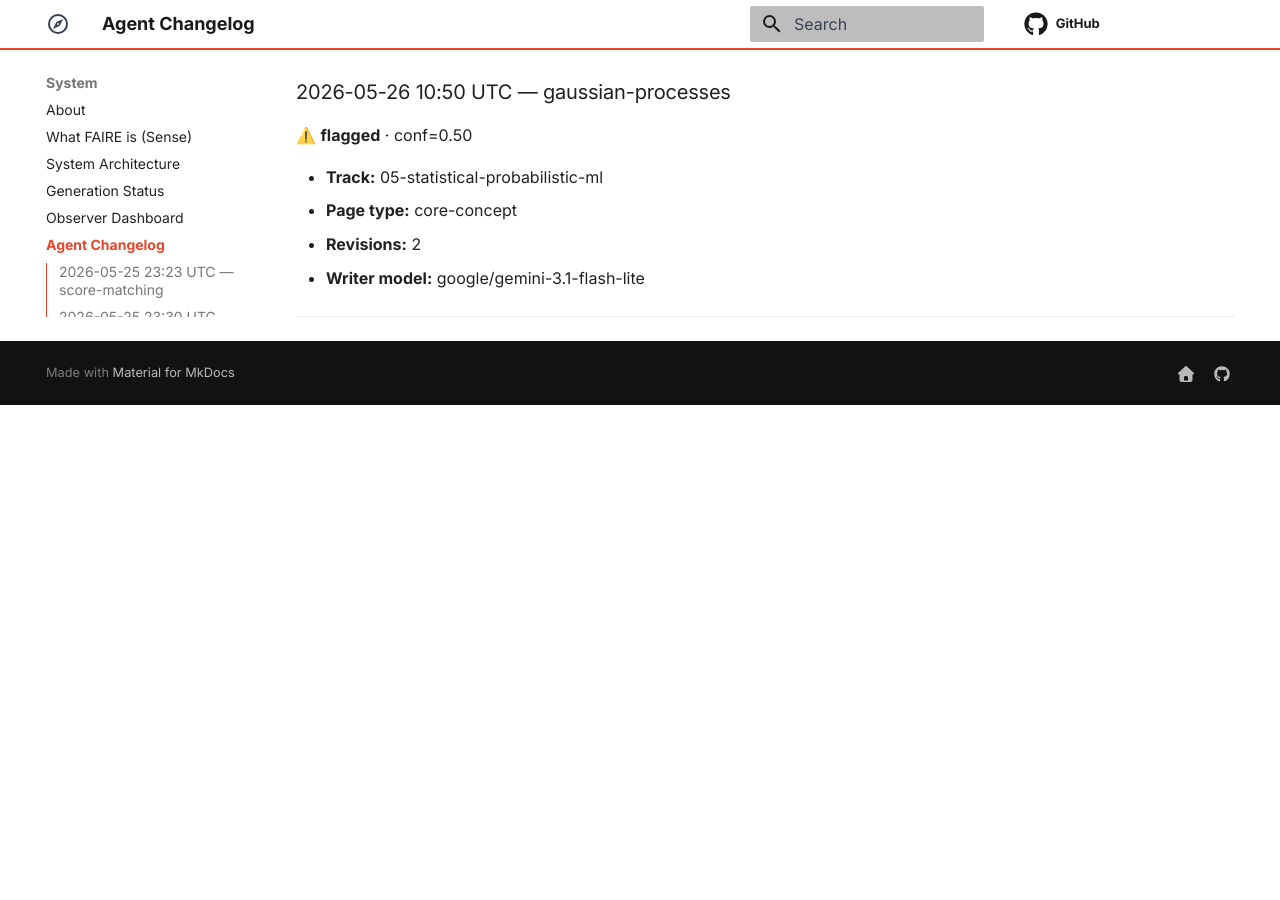
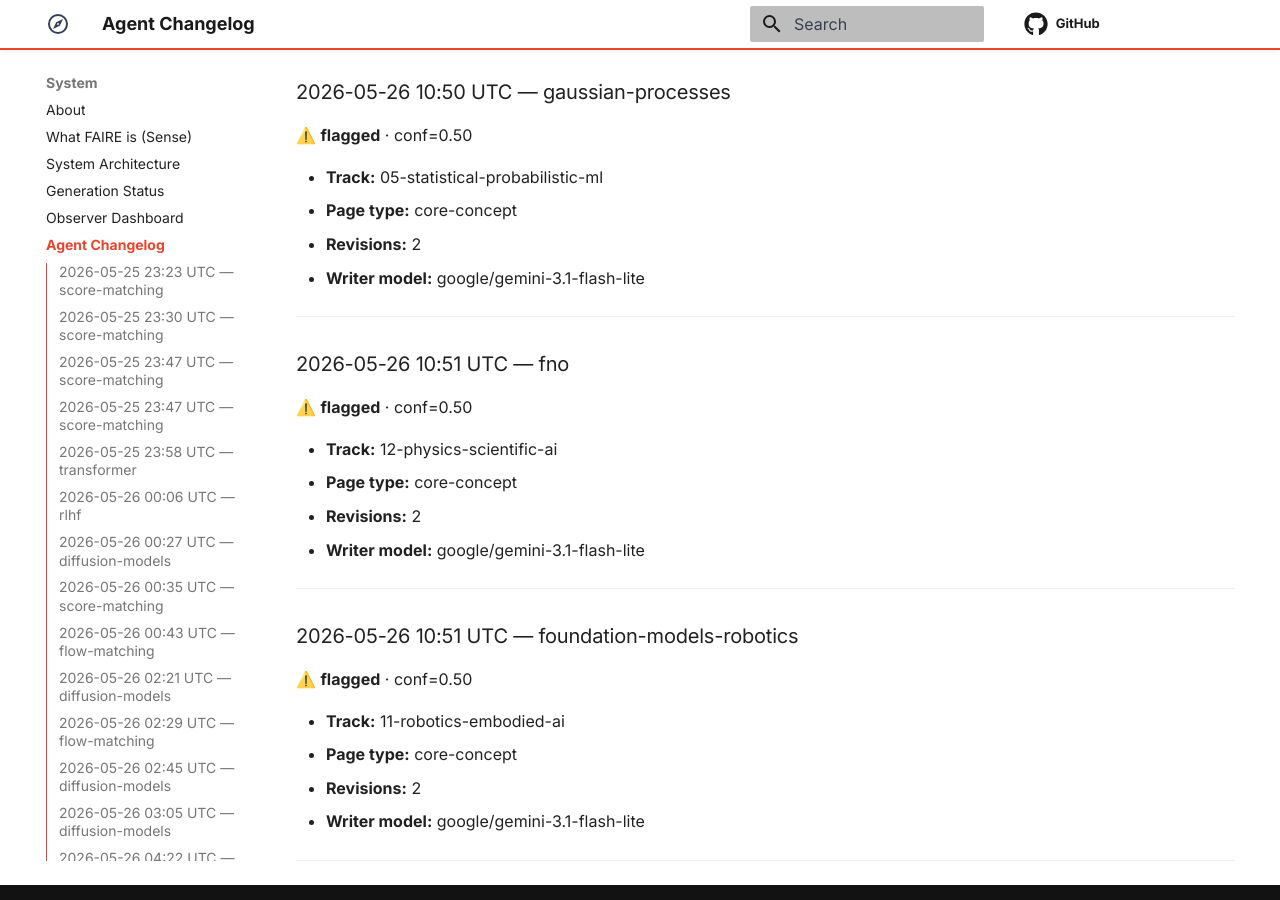
Before and after one commit to prabakaranc98/FAIRE, an MkDocs documentation site: the page built from docs/system/changelog.md, in a window 1280 px wide and 900 px high, scrolled down 50981 px. Built offline with MkDocs 1.6.1 and Material for MkDocs 9.7.7, drawn with Linux system fonts in a browser that asks for light colours; comment, search, counter and statistics services are not loaded; before the commit the page ends 51386 px from its top, so only the background shows below that.

Commit message:
chore: update MVB verification report + system dashboards
End-of-sweep snapshot:
- 25 pages scanned (up from 19 at session start)
- 5/9 MVB stacks feasible — the verifier caught 4 phantom HF IDs the
  writer agent fabricated (co/datasets, causal-datasets/lalonde,
  facebook/digit-pose-estimation, jasonrqh/Math-CoT-44k-Qwen3-32b).
  These would have shipped to users as dead-end recipes without the
  verify_mvb_stack check.
- 155/221 URLs trusted (70% pass rate, up from 59% on the original
  binary-whitelist approach). Remaining flags are mostly mixed: real
  research URLs not in the lab list (NeurIPS PDFs, DOI links) and some
  legitimate GitHub repos in "In production" sections where the
  approved-org bonus only fires in "Code & implementations" section.

Observer + supervisor + changelog dashboards refreshed from the running
loop. Pages committed this session via the autonomous pipeline:
epigenomics, do-calculus, equivariant-networks, estimation, and several
flagged pages still going through revise loops.

Canonical-10 coverage moved 13.6% → 17.3% this session. Hitting the 60%
autonomous arc-proposal gate would need ~47 more pages = ~$10 spend +
~1 hour wall-clock. The autonomous loop continues to grind in the
background.

Co-Authored-By: Claude Opus 4.7 (1M context) <noreply@anthropic.com>

```diff
--- a/docs/system/changelog.md
+++ b/docs/system/changelog.md
@@ -2070,3 +2070,25 @@ No runs recorded yet. Run the agent to populate this log.
 - **Writer model:** google/gemini-3.1-flash-lite
 
 ---
+
+### 2026-05-26 10:51 UTC — fno
+
+⚠️ **flagged** · conf=0.50
+
+- **Track:** 12-physics-scientific-ai
+- **Page type:** core-concept
+- **Revisions:** 2
+- **Writer model:** google/gemini-3.1-flash-lite
+
+---
+
+### 2026-05-26 10:51 UTC — foundation-models-robotics
+
+⚠️ **flagged** · conf=0.50
+
+- **Track:** 11-robotics-embodied-ai
+- **Page type:** core-concept
+- **Revisions:** 2
+- **Writer model:** google/gemini-3.1-flash-lite
+
+---
```
Also changed, not shown: docs/system/backlinks.json (+36 -8 lines), docs/system/mvb-verification.md (+38 -16 lines), docs/system/observer.md (+7 -7 lines), docs/system/status.md (+1 -1 lines).
